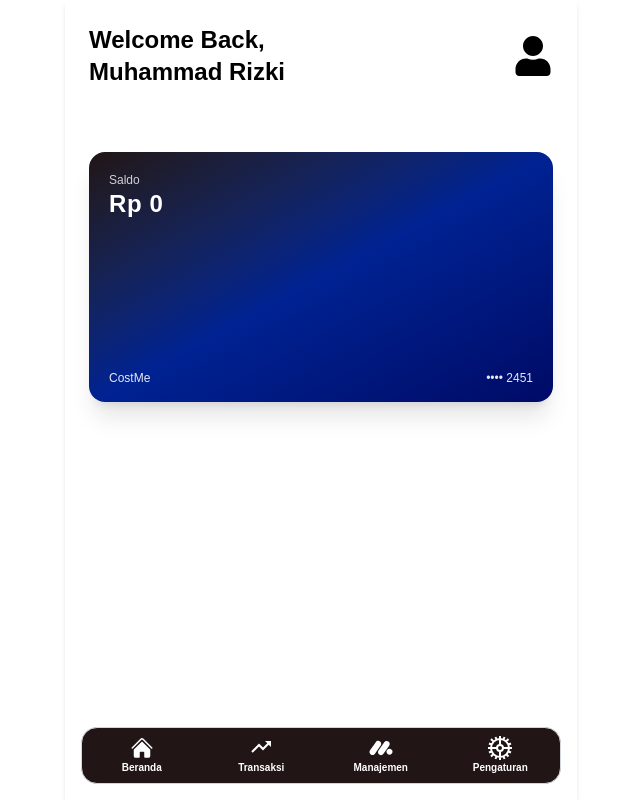
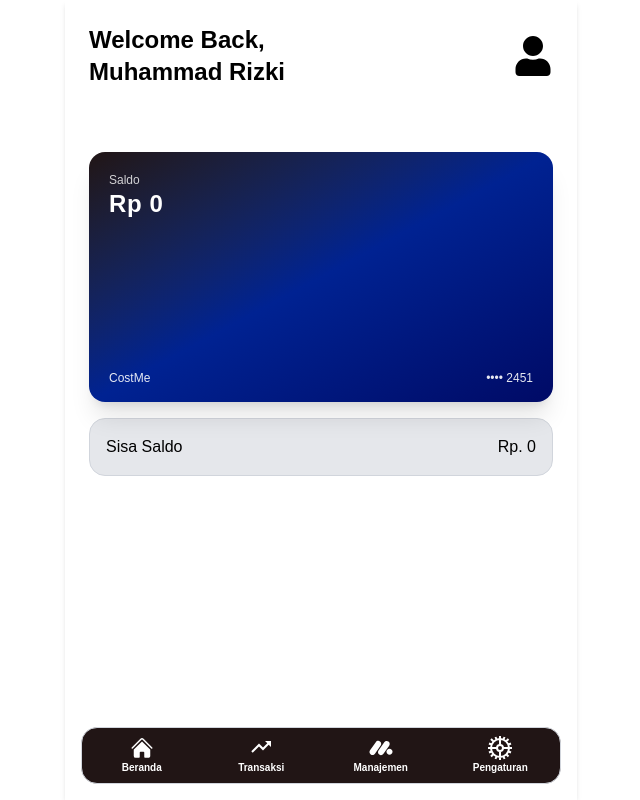
Before and after one commit to Zapira/costme, a Next.js app: page / in a window 1280 px wide. Shown: the whole page, without its empty margins (319-959 px from the left). Built offline with nearby package versions, Linux system fonts and the light colour scheme.

Commit message:
feat:home

```diff
--- a/app/(routes)/page.tsx
+++ b/app/(routes)/page.tsx
@@ -1,6 +1,7 @@
 import Navbar from "../_components/shared/navbar";
 import BottomBar from "../_components/shared/bottomBar";
 import AccountCard from "../_components/home/accountCard";
+import RemainingCard from "../_components/home/remainingCard";
 
 export default function Home() {
   return (
@@ -8,6 +9,7 @@ export default function Home() {
       <Navbar />
       <BottomBar />
       <AccountCard />
+      <RemainingCard />
     </div>
   );
 }
--- /dev/null
+++ b/app/_components/home/remainingCard.tsx
@@ -0,0 +1,8 @@
+export default function RemainingCard() {
+    return (
+        <div className="border border-gray-300 rounded-2xl p-4 flex justify-between items-center gap-2 mt-4 bg-gray-200">
+            <span>Sisa Saldo</span>
+            <span>Rp. 0</span>
+        </div>
+    )
+}
```
